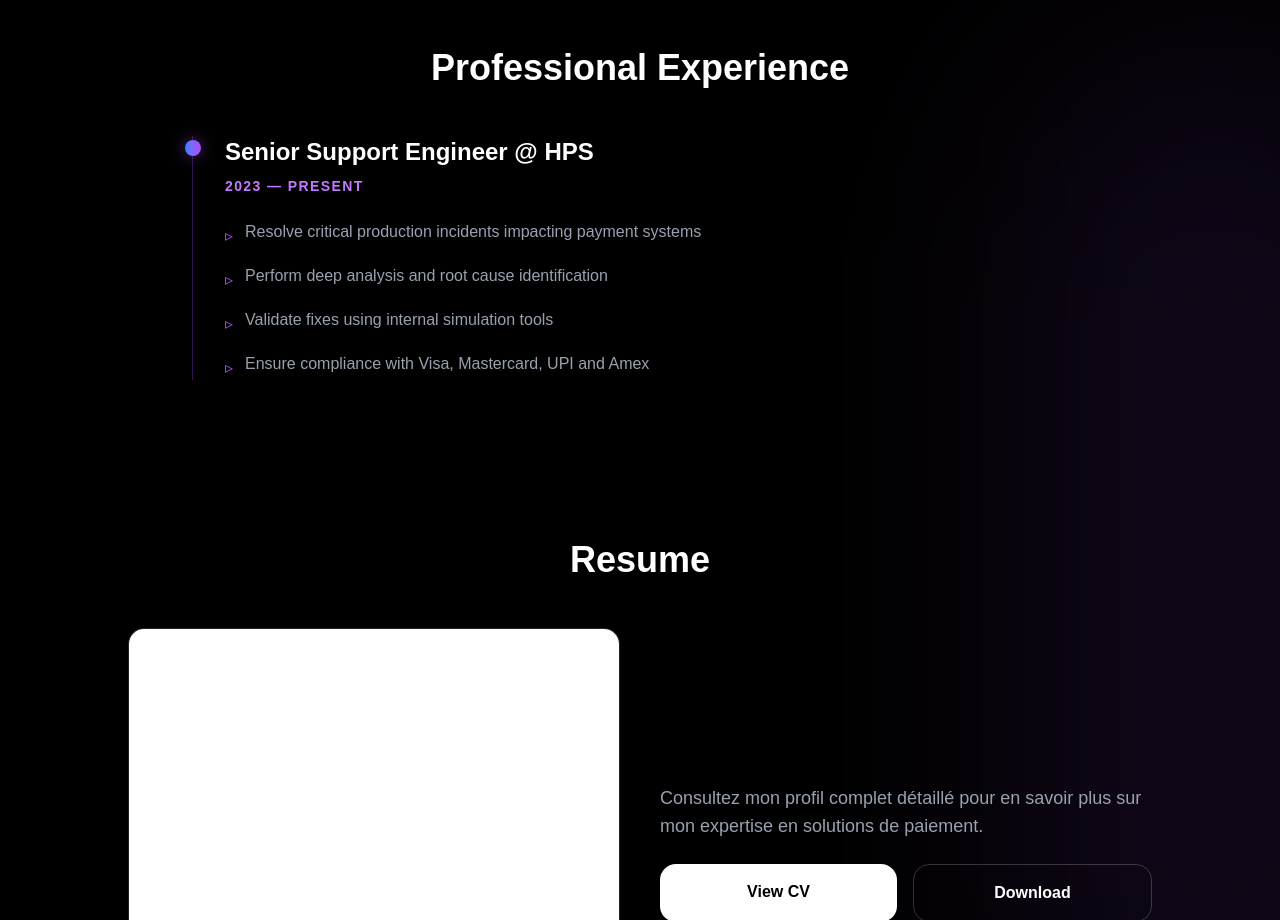
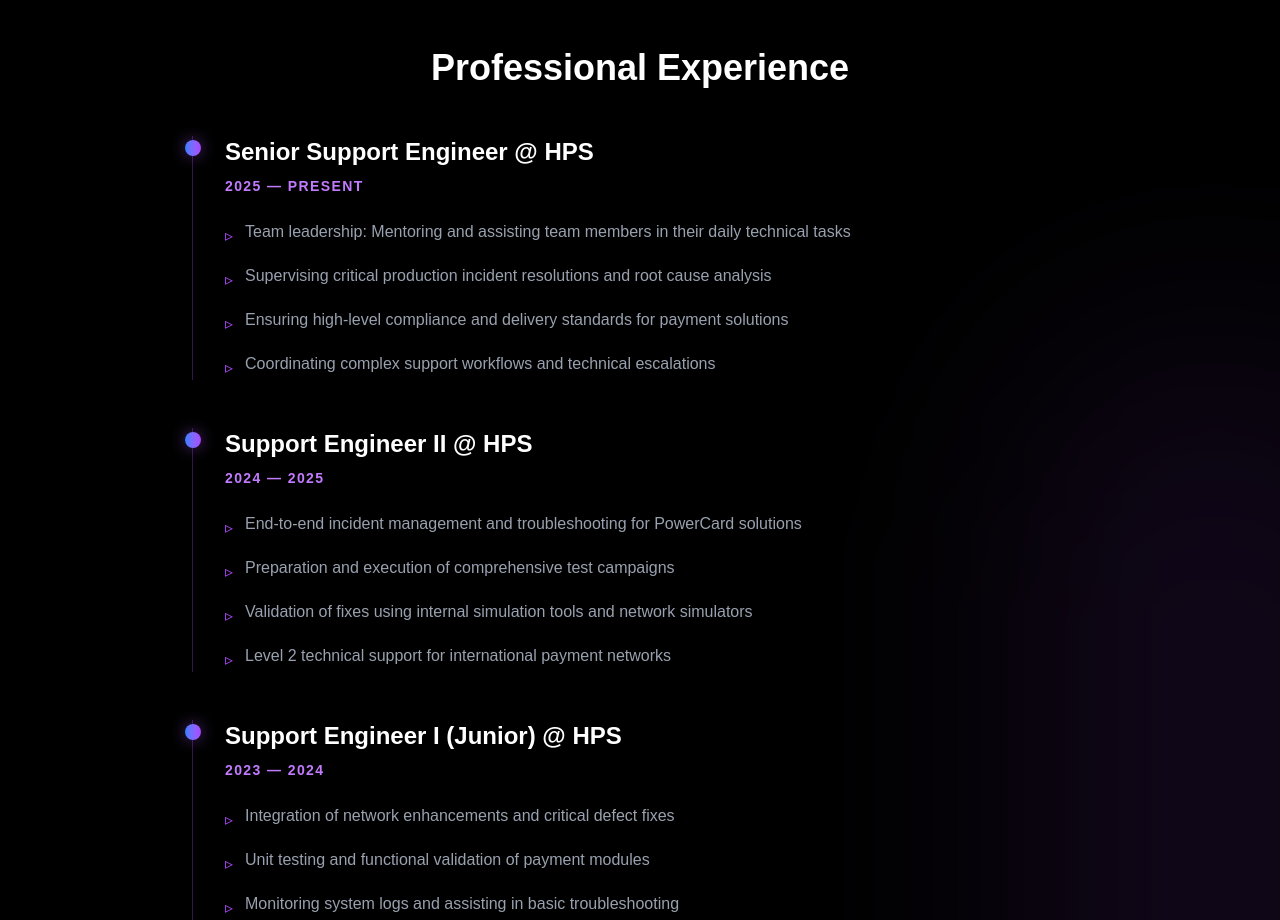
Before and after one commit to MellakSoufiane/portfolio-support-engineer, a Next.js app: page / in a window 1280 px wide. Shown: the part 1880-2800 px from the top of the page. Built offline with nearby package versions, Linux system fonts and the light colour scheme.

Commit message:
experience

```diff
--- a/app/page.tsx
+++ b/app/page.tsx
@@ -47,12 +47,37 @@
     },
     experience: {
       title: "Professional Experience",
+      list: [
+        {
           role: "Senior Support Engineer @ HPS",
+          period: "2025 — PRESENT",
           points: [
-        "Resolve critical production incidents impacting payment systems",
-        "Perform deep analysis and root cause identification",
-        "Validate fixes using internal simulation tools",
-        "Ensure compliance with Visa, Mastercard, UPI and Amex",
+            "Team leadership: Mentoring and assisting team members in their daily technical tasks",
+            "Supervising critical production incident resolutions and root cause analysis",
+            "Ensuring high-level compliance and delivery standards for payment solutions",
+            "Coordinating complex support workflows and technical escalations"
+          ],
+        },
+        {
+          role: "Support Engineer II @ HPS",
+          period: "2024 — 2025",
+          points: [
+            "End-to-end incident management and troubleshooting for PowerCard solutions",
+            "Preparation and execution of comprehensive test campaigns",
+            "Validation of fixes using internal simulation tools and network simulators",
+            "Level 2 technical support for international payment networks"
+          ],
+        },
+        {
+          role: "Support Engineer I (Junior) @ HPS",
+          period: "2023 — 2024",
+          points: [
+            "Integration of network enhancements and critical defect fixes",
+            "Unit testing and functional validation of payment modules",
+            "Monitoring system logs and assisting in basic troubleshooting",
+            "Assisting in the deployment of patches and software updates"
+          ],
+        }
       ],
     },
     resume: {
@@ -106,12 +131,37 @@
     },
     experience: {
       title: "Parcours Professionnel",
+      list: [
+        {
           role: "Ingénieur Support Senior @ HPS",
+          period: "2025 — PRÉSENT",
           points: [
-        "Résolution d’incidents critiques en production",
-        "Analyse approfondie et identification des causes racines",
-        "Validation via simulateurs internes",
-        "Assurer la conformité Visa, Mastercard, UPI et Amex",
+            "Leadership technique : Encadrement et assistance de l'équipe dans leurs tâches quotidiennes",
+            "Suivi opérationnel et supervision de la résolution des incidents critiques",
+            "Garant de la qualité des livrables et de la conformité aux standards de paiement",
+            "Coordination des flux de support et des escalades techniques complexes"
+          ],
+        },
+        {
+          role: "Ingénieur Support II @ HPS",
+          period: "2024 — 2025",
+          points: [
+            "Traitement complet des incidents et troubleshooting sur les solutions PowerCard",
+            "Préparation et gestion des campagnes de tests (Testing & QA)",
+            "Validation des correctifs via simulateurs internes et outils de diagnostic",
+            "Support technique de niveau 2 pour les réseaux internationaux"
+          ],
+        },
+        {
+          role: "Ingénieur Support I (Junior) @ HPS",
+          period: "2023 — 2024",
+          points: [
+            "Intégration des enhancements (améliorations réseaux) et des critical defects",
+            "Réalisation des tests unitaires et validation fonctionnelle",
+            "Analyse de premier niveau des logs et monitoring système",
+            "Participation au déploiement des patches et mises à jour logicielles"
+          ],
+        }
       ],
     },
     resume: {
@@ -314,21 +364,25 @@
           </div>
         </section>
 
-        {/* EXPERIENCE SECTION */}
+        {/* EXPERIENCE SECTION - DYNAMIC LIST */}
         <section id="experience" className="max-w-4xl mx-auto mb-40">
           <h2 className="text-4xl font-bold mb-12 text-center">{t.experience.title}</h2>
-          <div className="relative pl-8 border-l border-purple-500/30">
+          <div className="space-y-12">
+            {t.experience.list.map((exp, index) => (
+              <div key={index} className="relative pl-8 border-l border-purple-500/30">
                 <div className="absolute w-4 h-4 bg-gradient-to-r from-blue-500 to-purple-500 rounded-full -left-[8.5px] top-1 shadow-[0_0_15px_rgba(168,85,247,0.5)]" />
-            <h3 className="text-2xl font-bold text-white mb-2">{t.experience.role}</h3>
-            <p className="text-purple-400 font-mono text-sm mb-6 uppercase tracking-widest font-bold">2023 — PRESENT</p>
+                <h3 className="text-2xl font-bold text-white mb-2">{exp.role}</h3>
+                <p className="text-purple-400 font-mono text-sm mb-6 uppercase tracking-widest font-bold">{exp.period}</p>
                 <ul className="space-y-4">
-              {t.experience.points.map((pt, i) => (
+                  {exp.points.map((pt, i) => (
                     <li key={i} className="flex items-start gap-3 text-gray-400">
                       <span className="text-purple-500 mt-1">▹</span>
                       {pt}
                     </li>
                   ))}
                 </ul>
+              </div>
+            ))}
           </div>
         </section>
 
```
Lines whose indentation alone changed are shown as unchanged.
